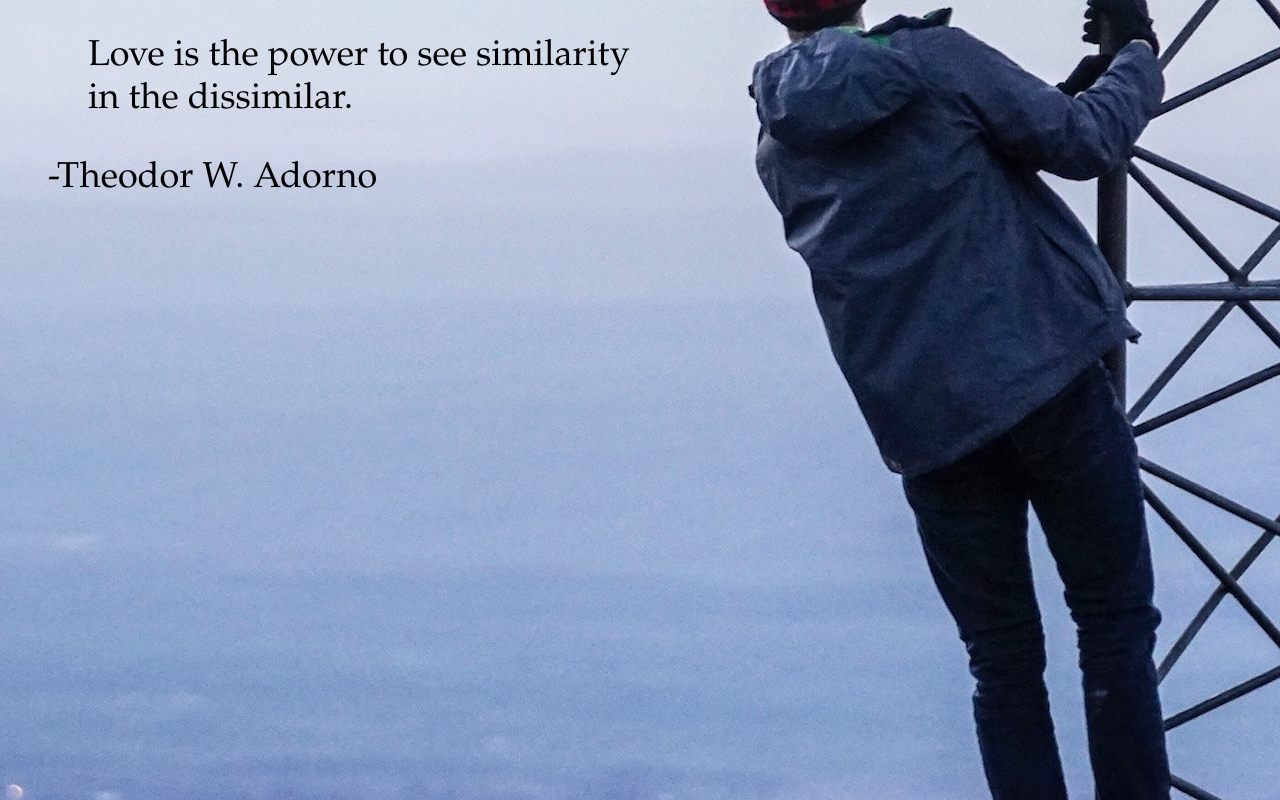
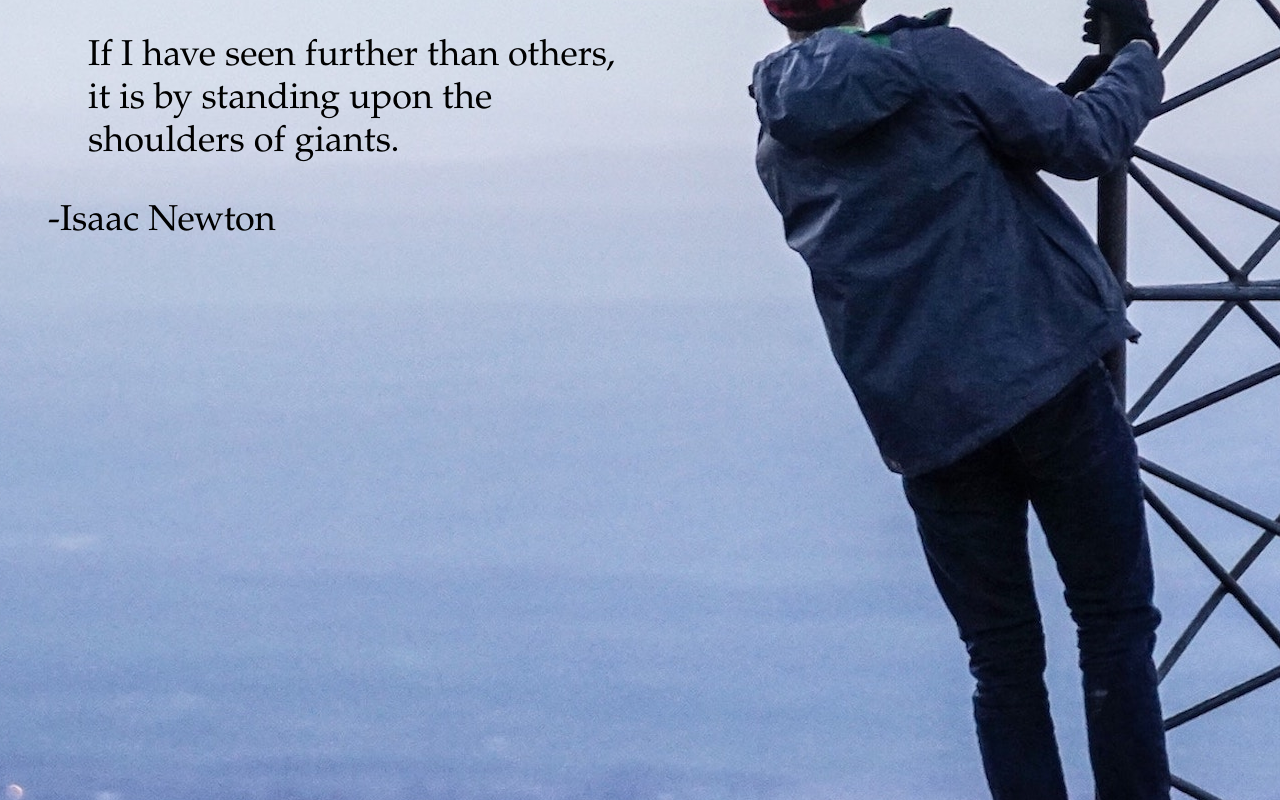
Before and after one commit to ErenCameron/MMP240, a plain HTML site: page Assignment_1/index.html in a window 1280 px wide. Drawn offline with Linux system fonts and the light colour scheme.

Commit message:
changed quote

```diff
--- a/Assignment_1/index.html
+++ b/Assignment_1/index.html
@@ -18,10 +18,10 @@
 </head>
 <body>
 		<figure>
-			<blockquote cite="https://www.brainyquote.com/quotes/theodor_w_adorno_212613">
-				Love is the power to see similarity in the dissimilar.
+			<blockquote cite="https://www.brainyquote.com/quotes/isaac_newton_135885">
+				If I have seen further than others, it is by standing upon the shoulders of giants.
 			</blockquote>
-			<figcaption>-Theodor W. Adorno</figcaption>
+			<figcaption>-Isaac Newton</figcaption>
 		</figure>
 </body>
 </html>
```
